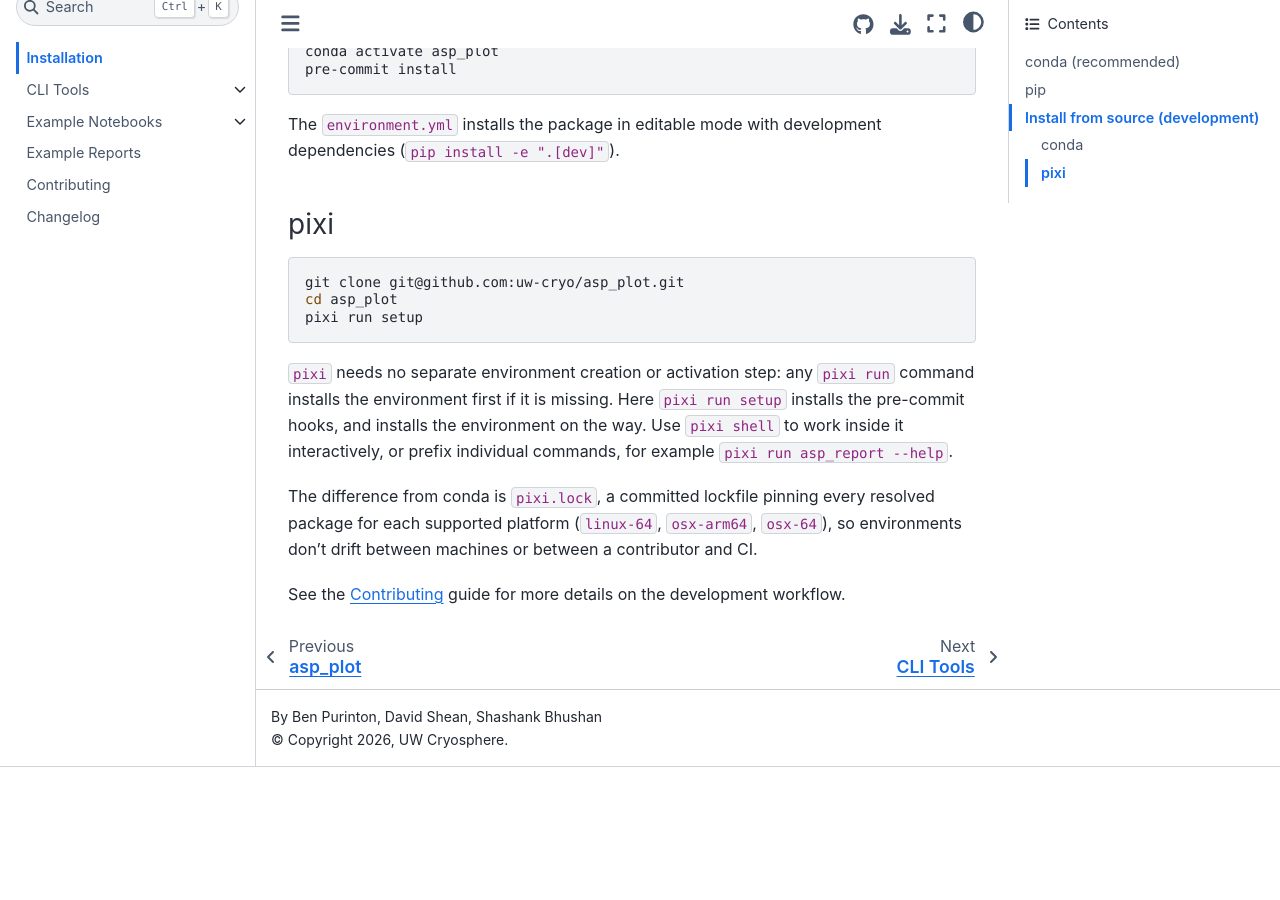
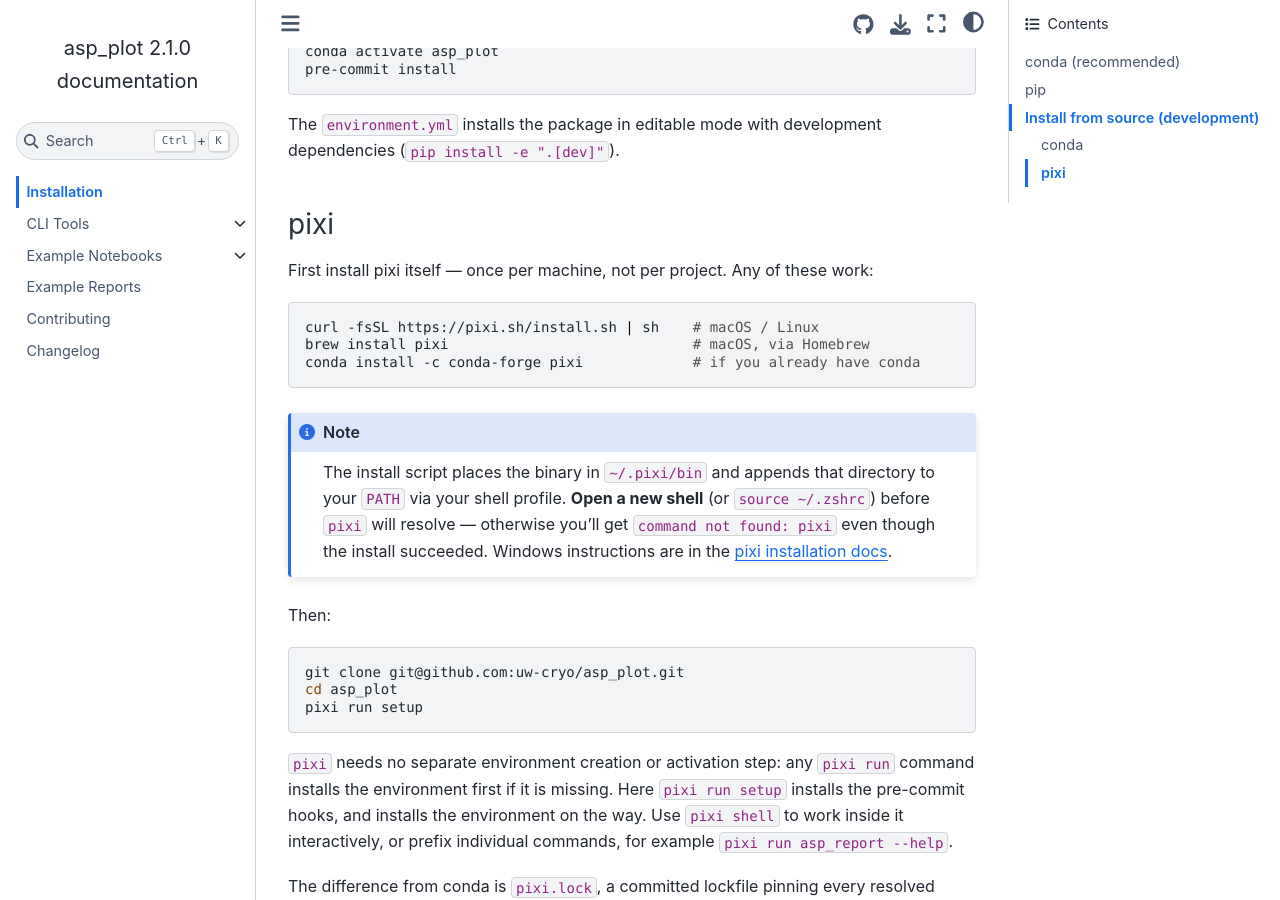
Before and after one commit to uw-cryo/asp_plot, a Sphinx documentation site: the page built from docs/installation.md, in a window 1280 px wide and 900 px high, scrolled down 1091 px. Built offline with Sphinx 7.4.7 and the Sphinx Book theme 1.1.4, drawn with Linux system fonts in a browser that asks for light colours; pages that are not in the unit, such as notebooks, are missing from menus; before the commit the page ends 1858 px from its top, so only the background shows below that.

Commit message:
Document how to install pixi itself, not just how to use it (#184)
The pixi sections jumped straight to 'pixi run setup' without saying where
the pixi binary comes from. Adds the three install routes (install script,
Homebrew, conda-forge -- all at 0.76.0) and calls out the new-shell step,
since a successful install still leaves 'command not found: pixi' until
~/.pixi/bin is picked up from the shell profile.

````diff
--- a/docs/installation.md
+++ b/docs/installation.md
@@ -42,6 +42,20 @@
 
 ### pixi
 
+First install pixi itself — once per machine, not per project. Any of these work:
+
+```bash
+curl -fsSL https://pixi.sh/install.sh | sh    # macOS / Linux
+brew install pixi                             # macOS, via Homebrew
+conda install -c conda-forge pixi             # if you already have conda
+```
+
+```{note}
+The install script places the binary in `~/.pixi/bin` and appends that directory to your `PATH` via your shell profile. **Open a new shell** (or `source ~/.zshrc`) before `pixi` will resolve — otherwise you'll get `command not found: pixi` even though the install succeeded. Windows instructions are in the [pixi installation docs](https://pixi.sh/latest/#installation).
+```
+
+Then:
+
 ```bash
 git clone git@github.com:uw-cryo/asp_plot.git
 cd asp_plot
````
Also changed, not shown: AGENTS.md (+2 -0 lines), docs/contributing.md (+2 -0 lines).
